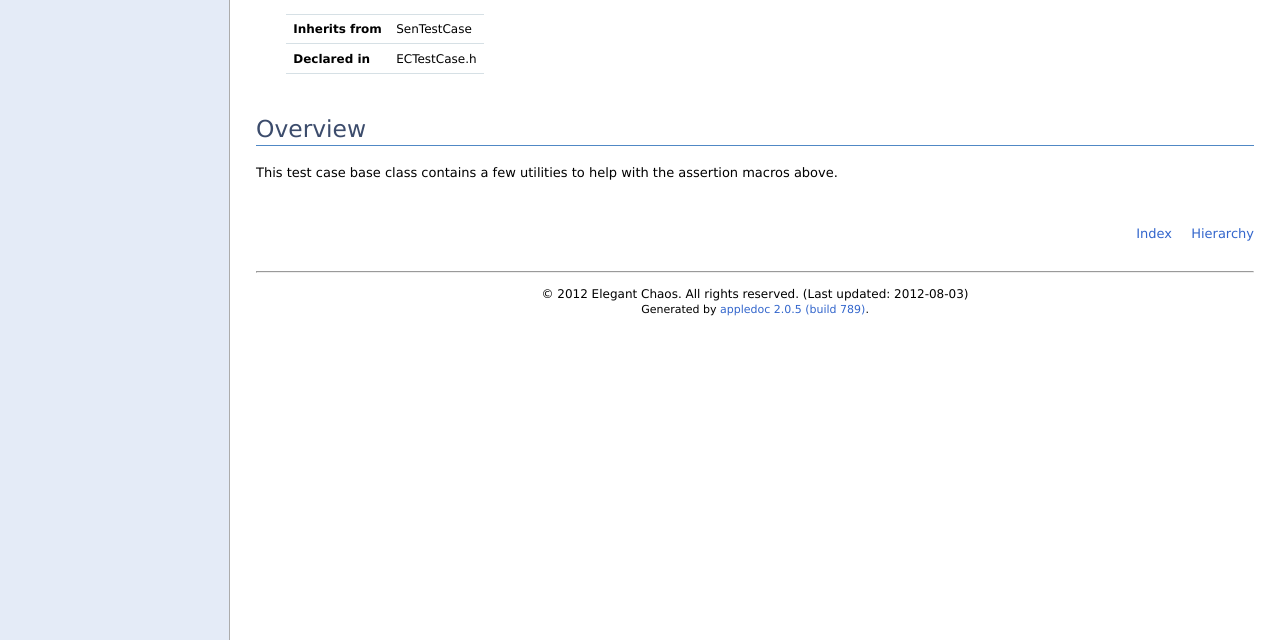
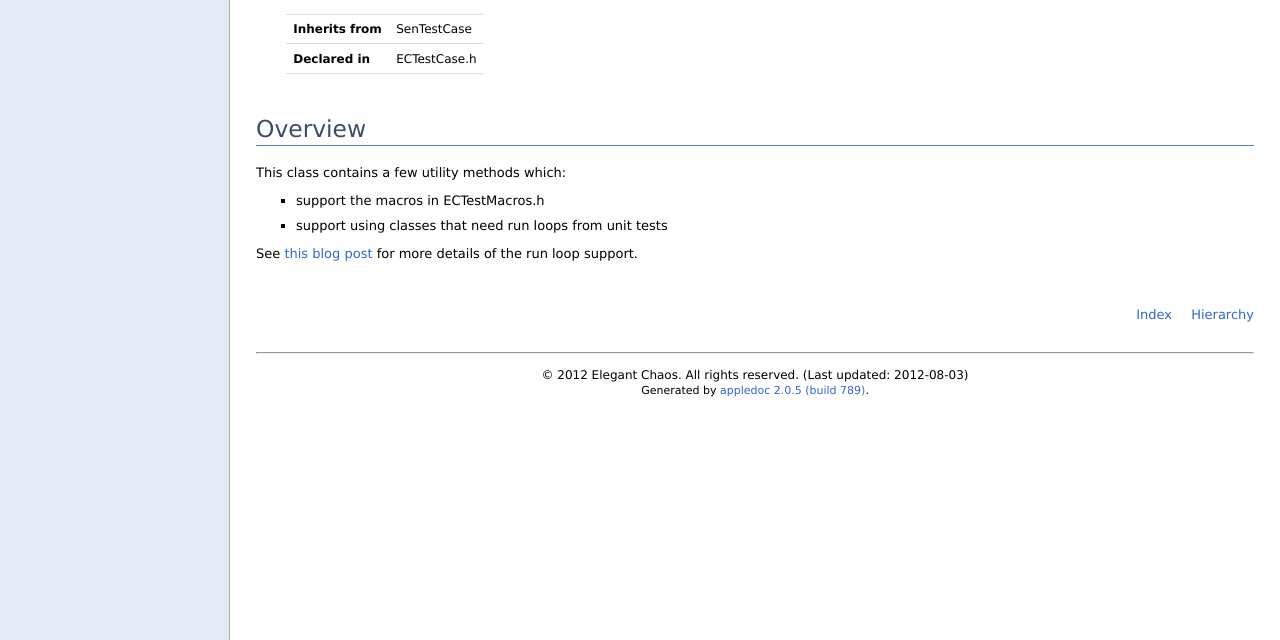
Before and after one commit to elegantchaos/ECUnitTests, a plain HTML site: page Documentation/Classes/ECTestCase.html in a window 1280 px wide. Shown: the part 160-800 px from the top of the page. Drawn offline with Linux system fonts and the light colour scheme.

Commit message:
Update documentation.

```diff
--- a/Documentation/Classes/ECTestCase.html
+++ b/Documentation/Classes/ECTestCase.html
@@ -96,8 +96,15 @@
 					<div class="section section-overview">
 						<a title="Overview" name="overview"></a>
 						<h2 class="subtitle subtitle-overview">Overview</h2>
-						<p>This test case base class contains a few utilities  to help
-with the assertion macros above.</p>
+						<p>This class contains a few utility methods which:</p>
+
+<ul>
+<li>support the macros in ECTestMacros.h</li>
+<li>support using classes that need run loops from unit tests</li>
+</ul>
+
+
+<p>See <a href="http://www.bornsleepy.com/bornsleepy/run-loop-cocoa-unit-tests">this blog post</a> for more details of the run loop support.</p>
 					</div>
 
 
```
